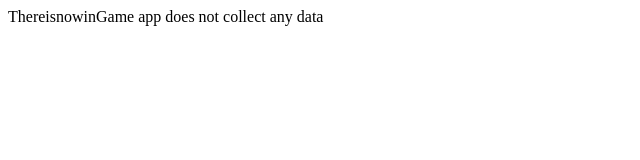
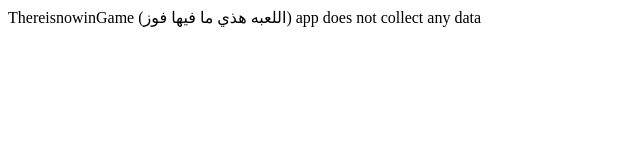
Before and after one commit to NAIF0x90/ThereisnowinGame, a plain HTML site: page index.html in a window 1280 px wide. Shown: the whole page, without its empty margins (0-640 px from the left). Drawn offline with Linux system fonts and the light colour scheme.

Commit message:
Update index.html

```diff
--- a/index.html
+++ b/index.html
@@ -1 +1 @@
-<p>ThereisnowinGame app does not collect any data</p>
+<p>ThereisnowinGame (اللعبه هذي ما فيها فوز) app does not collect any data</p>
```
